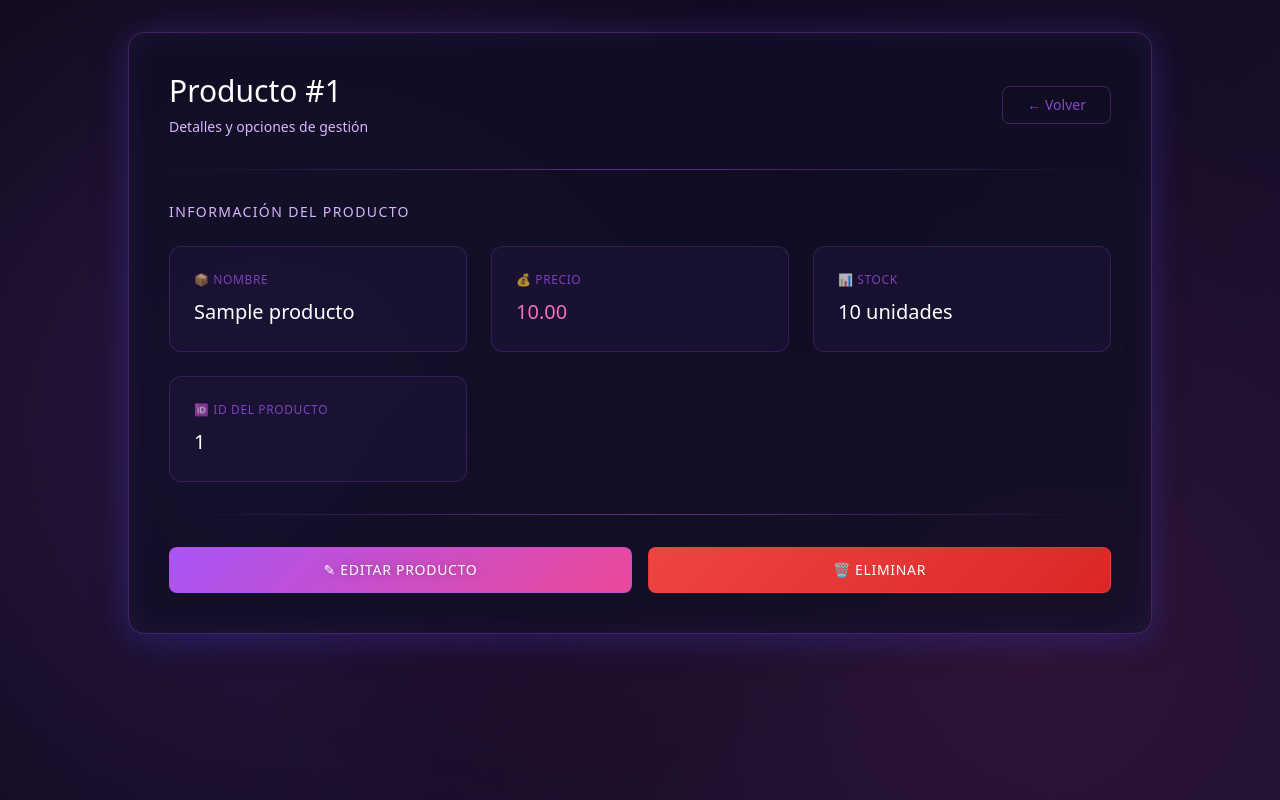
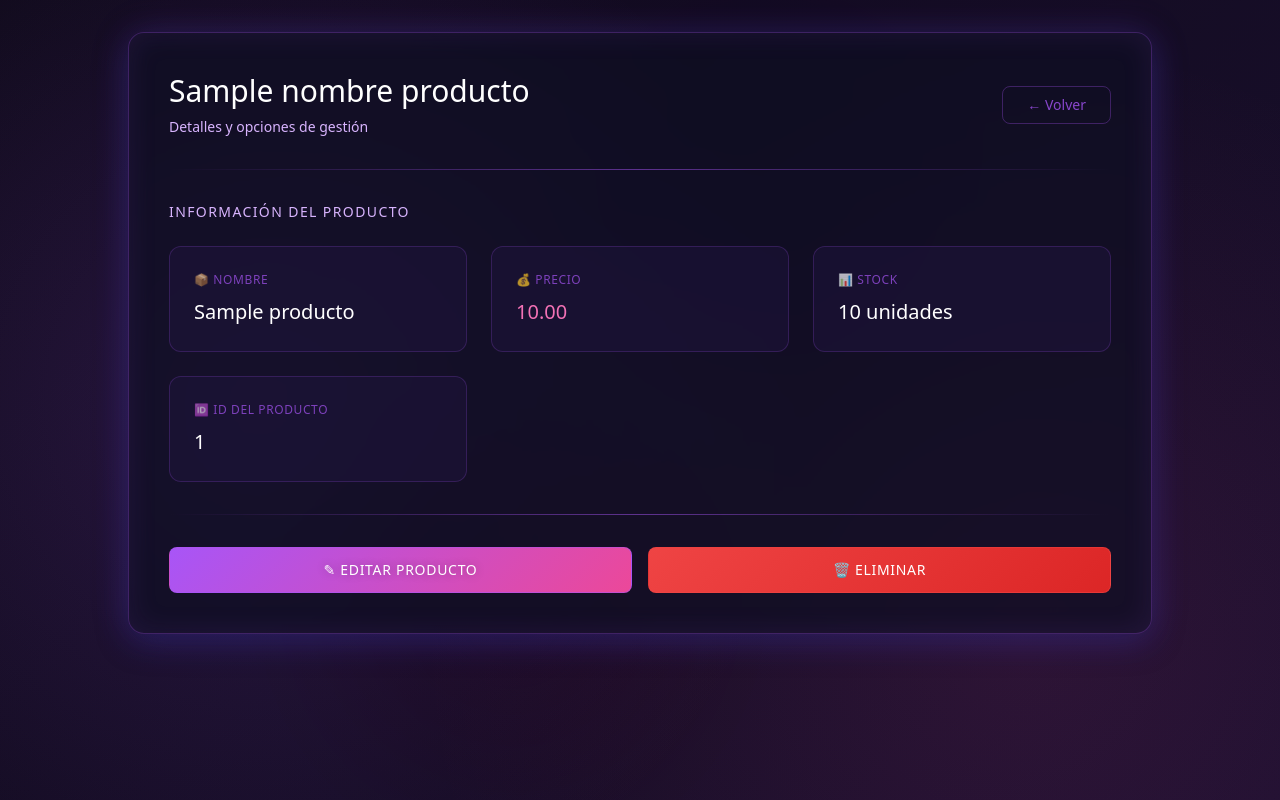
Before and after one commit to BrayanSLopez/Frontend_API, a Flask app: template templates/product_view.html in a window 1280 px wide. Run offline with Flask 3, Linux system fonts and the light colour scheme; the template is opened without the code that fills it: most values are stand-ins (such as "Sample title", 1, 10 or a date in 2020); some libraries are stand-ins or nearby versions.

Commit message:
arreglo de mensaje al editar y eliminar

```diff
--- a/app.py
+++ b/app.py
@@ -63,6 +63,61 @@ PROVEEDORES_DEFAULT = [
   {"nombre": "Proveedor D", "telefono": "111222333", "email": "proveedorD@mail.com", "direccion": "Calle 101"},
   {"nombre": "Proveedor E", "telefono": "444555666", "email": "proveedorE@mail.com", "direccion": "Calle 202"}
 ]
+
+def obtener_datos_completos_producto(producto):
+  """Enriquece los datos del producto con información de relaciones (categoría, descuento, IVA, proveedor)"""
+  if not producto or not isinstance(producto, dict):
+    return producto
+
+  headers = {"Authorization": f"Bearer {TOKEN}"} if TOKEN else {}
+
+  # Obtener nombre de categoría
+  if producto.get('id_categoria'):
+    try:
+      resp = requests.get(f"{CATEGORIAS_ENDPOINT}/{producto['id_categoria']}", headers=headers, timeout=5)
+      if resp.ok:
+        cat_data = resp.json()
+        producto['nombre_categoria'] = cat_data.get('nombre_categoria', 'Desconocida')
+    except Exception:
+      producto['nombre_categoria'] = 'Error al cargar'
+
+  # Obtener nombre de descuento
+  if producto.get('id_descuento'):
+    try:
+      resp = requests.get(f"{DESCUENTOS_ENDPOINT}/{producto['id_descuento']}", headers=headers, timeout=5)
+      if resp.ok:
+        desc_data = resp.json()
+        producto['nombre_descuento'] = desc_data.get('nombre', 'Desconocido')
+        producto['porcentaje_descuento'] = desc_data.get('porcentaje', 0)
+    except Exception:
+      producto['nombre_descuento'] = 'Error al cargar'
+
+  # Obtener nombre de IVA
+  if producto.get('id_iva'):
+    try:
+      resp = requests.get(f"{IMPUESTOS_ENDPOINT}/{producto['id_iva']}", headers=headers, timeout=5)
+      if resp.ok:
+        iva_data = resp.json()
+        producto['nombre_iva'] = iva_data.get('nombre', 'Desconocido')
+        producto['porcentaje_iva'] = iva_data.get('porcentaje', 0)
+    except Exception:
+      producto['nombre_iva'] = 'Error al cargar'
+
+  # Obtener datos del proveedor
+  if producto.get('id_proveedor'):
+    try:
+      resp = requests.get(f"{PROVEEDORES_ENDPOINT}/{producto['id_proveedor']}", headers=headers, timeout=5)
+      if resp.ok:
+        prov_data = resp.json()
+        producto['nombre_proveedor'] = prov_data.get('nombre', 'Desconocido')
+        producto['email_proveedor'] = prov_data.get('email', '')
+        producto['telefono_proveedor'] = prov_data.get('telefono', '')
+        producto['direccion_proveedor'] = prov_data.get('direccion', '')
+    except Exception:
+      producto['nombre_proveedor'] = 'Error al cargar'
+
+  return producto
+
 
 def inicializar_datos():
   """Inicializa categorías, descuentos, impuestos y proveedores por defecto"""
@@ -296,10 +351,15 @@ def productos_view(pid):
   try:
     resp = requests.get(f"{PRODUCTS_ENDPOINT}/{pid}", headers=headers, timeout=8)
     producto = resp.json() if resp.ok else None
+    if producto:
+      producto = obtener_datos_completos_producto(producto)
   except Exception:
     logger.exception('Error al obtener producto')
     producto = None
-  return render_template('product_view.html', producto=producto, producto_id=pid, message=None)
+
+  # Obtener nombre del producto para el título
+  nombre_producto = producto.get('nombre_producto', f'Producto #{pid}') if producto else f'Producto #{pid}'
+  return render_template('product_view.html', producto=producto, producto_id=pid, nombre_producto=nombre_producto, message=None)
 
 # Ver producto con mensaje
 @app.route('/productos/<int:pid>/msg', methods=['GET'])
@@ -312,10 +372,15 @@ def productos_view_message(pid):
   try:
     resp = requests.get(f"{PRODUCTS_ENDPOINT}/{pid}", headers=headers, timeout=8)
     producto = resp.json() if resp.ok else None
+    if producto:
+      producto = obtener_datos_completos_producto(producto)
   except Exception:
     logger.exception('Error al obtener producto')
     producto = None
-  return render_template('product_view.html', producto=producto, producto_id=pid, message=msg)
+
+  # Obtener nombre del producto para el título
+  nombre_producto = producto.get('nombre_producto', f'Producto #{pid}') if producto else f'Producto #{pid}'
+  return render_template('product_view.html', producto=producto, producto_id=pid, nombre_producto=nombre_producto, message=msg)
 
 # Form de edición
 @app.route('/productos/<int:pid>/edit', methods=['GET'])
@@ -330,7 +395,9 @@ def productos_edit(pid):
   except Exception:
     logger.exception('Error al obtener producto para editar')
     producto = {}
-  return render_template('product_form.html', title=f"Editar producto {pid}", action=url_for('productos_update', pid=pid), producto=producto)
+  nombre_producto = producto.get('nombre_producto', f'Producto #{pid}')
+  titulo = f"Editar {nombre_producto}"
+  return render_template('product_form.html', title=titulo, action=url_for('productos_update', pid=pid), producto=producto)
 
 @app.route('/productos/<int:pid>/edit', methods=['POST'])
 def productos_update(pid):
@@ -366,10 +433,26 @@ def productos_delete(pid):
     return redirect(url_for('index'))
   headers = {"Authorization": f"Bearer {TOKEN}"}
   try:
+    # Intentar obtener el nombre del producto desde el formulario (si viene desde la lista)
+    nombre_enviado = request.form.get('nombre_producto') if request.form else None
+    nombre_producto = None
+
+    # Si no llegó el nombre, intentar obtenerlo antes de borrar
+    if not nombre_enviado:
+      try:
+        r_get = requests.get(f"{PRODUCTS_ENDPOINT}/{pid}", headers=headers, timeout=5)
+        if r_get.ok:
+          nombre_producto = (r_get.json() or {}).get('nombre_producto')
+      except Exception:
+        logger.debug('No se pudo obtener nombre antes de eliminar')
+    else:
+      nombre_producto = nombre_enviado
+
     resp = requests.delete(f"{PRODUCTS_ENDPOINT}/{pid}", headers=headers, timeout=8)
     logger.debug('DELETE productos/%s status=%s', pid, resp.status_code)
     if resp.ok:
-      message = f"✓ Producto #{pid} eliminado exitosamente."
+      display_name = nombre_producto or f"#{pid}"
+      message = f"✓ Producto '{display_name}' eliminado exitosamente."
       return redirect(url_for('productos_list_message', msg=message))
     else:
       return render_template('products_ui.html', token_present="sí", message=f"❌ Error eliminando producto: {resp.status_code}"), max(400, resp.status_code)
--- a/templates/product_view.html
+++ b/templates/product_view.html
@@ -130,7 +130,7 @@
     <div class="card-glow rounded-2xl p-8 md:p-10">
       <div class="flex items-center justify-between mb-8">
         <div>
-          <h1 class="glow-text text-3xl font-light text-white">Producto #{{ producto_id }}</h1>
+          <h1 class="glow-text text-3xl font-light text-white">{{ nombre_producto or ('Producto #' ~ producto_id) }}</h1>
           <p class="text-sm text-purple-300 mt-2 font-light">Detalles y opciones de gestión</p>
         </div>
         <a href="{{ url_for('productos_list') }}" class="btn-secondary px-6 py-2 rounded-lg font-light text-sm">
@@ -166,28 +166,66 @@
               </div>
             {% endif %}
 
-            {% if producto.get('id_categoria') %}
+            {% if producto.get('nombre_categoria') %}
+              <div class="info-item">
+                <div class="info-label">🏷️ Categoría</div>
+                <div class="info-value">{{ producto.get('nombre_categoria') }}</div>
+              </div>
+            {% elif producto.get('id_categoria') %}
               <div class="info-item">
                 <div class="info-label">🏷️ Categoría ID</div>
                 <div class="info-value">#{{ producto.get('id_categoria') }}</div>
               </div>
             {% endif %}
 
-            {% if producto.get('id_descuento') %}
+            {% if producto.get('nombre_descuento') %}
+              <div class="info-item">
+                <div class="info-label">🎁 Descuento</div>
+                <div class="info-value">{{ producto.get('nombre_descuento') }} ({{ producto.get('porcentaje_descuento', 0) }}%)</div>
+              </div>
+            {% elif producto.get('id_descuento') %}
               <div class="info-item">
                 <div class="info-label">🎁 Descuento ID</div>
                 <div class="info-value">#{{ producto.get('id_descuento') }}</div>
               </div>
             {% endif %}
 
-            {% if producto.get('id_iva') %}
+            {% if producto.get('nombre_iva') %}
+              <div class="info-item">
+                <div class="info-label">📈 IVA</div>
+                <div class="info-value">{{ producto.get('nombre_iva') }} ({{ producto.get('porcentaje_iva', 0) }}%)</div>
+              </div>
+            {% elif producto.get('id_iva') %}
               <div class="info-item">
                 <div class="info-label">📈 IVA ID</div>
                 <div class="info-value">#{{ producto.get('id_iva') }}</div>
               </div>
             {% endif %}
 
-            {% if producto.get('id_proveedor') %}
+            {% if producto.get('nombre_proveedor') %}
+              <div class="info-item">
+                <div class="info-label">🤝 Proveedor</div>
+                <div class="info-value">{{ producto.get('nombre_proveedor') }}</div>
+              </div>
+              {% if producto.get('email_proveedor') %}
+                <div class="info-item">
+                  <div class="info-label">📧 Email Proveedor</div>
+                  <div class="info-value text-purple-300">{{ producto.get('email_proveedor') }}</div>
+                </div>
+              {% endif %}
+              {% if producto.get('telefono_proveedor') %}
+                <div class="info-item">
+                  <div class="info-label">📞 Teléfono</div>
+                  <div class="info-value">{{ producto.get('telefono_proveedor') }}</div>
+                </div>
+              {% endif %}
+              {% if producto.get('direccion_proveedor') %}
+                <div class="info-item">
+                  <div class="info-label">📍 Dirección</div>
+                  <div class="info-value">{{ producto.get('direccion_proveedor') }}</div>
+                </div>
+              {% endif %}
+            {% elif producto.get('id_proveedor') %}
               <div class="info-item">
                 <div class="info-label">🤝 Proveedor ID</div>
                 <div class="info-value">#{{ producto.get('id_proveedor') }}</div>
@@ -218,6 +256,7 @@
              ✎ Editar Producto
           </a>
           <form method="post" action="{{ url_for('productos_delete', pid=producto_id) }}" onsubmit="return confirm('¿Estás seguro de eliminar este producto?');">
+            <input type="hidden" name="nombre_producto" value="{{ producto.get('nombre_producto') or '' }}" />
             <button type="submit" class="btn-delete w-full py-3 rounded-lg text-white font-light uppercase tracking-wider text-sm">
               🗑 Eliminar
             </button>
--- a/templates/products_list.html
+++ b/templates/products_list.html
@@ -183,6 +183,7 @@
                      class="action-link">👁 Ver</a>
                   <form method="post" action="{{ url_for('productos_delete', pid=(p.get('id') or p.get('id_producto'))) }}"
                         class="inline" onsubmit="return confirm('¿Eliminar este producto?');">
+                    <input type="hidden" name="nombre_producto" value="{{ p.get('nombre_producto') or p.get('nombre') or '' }}" />
                     <button type="submit" class="delete-btn cursor-pointer transition duration-200">
                       🗑 Eliminar
                     </button>
```
